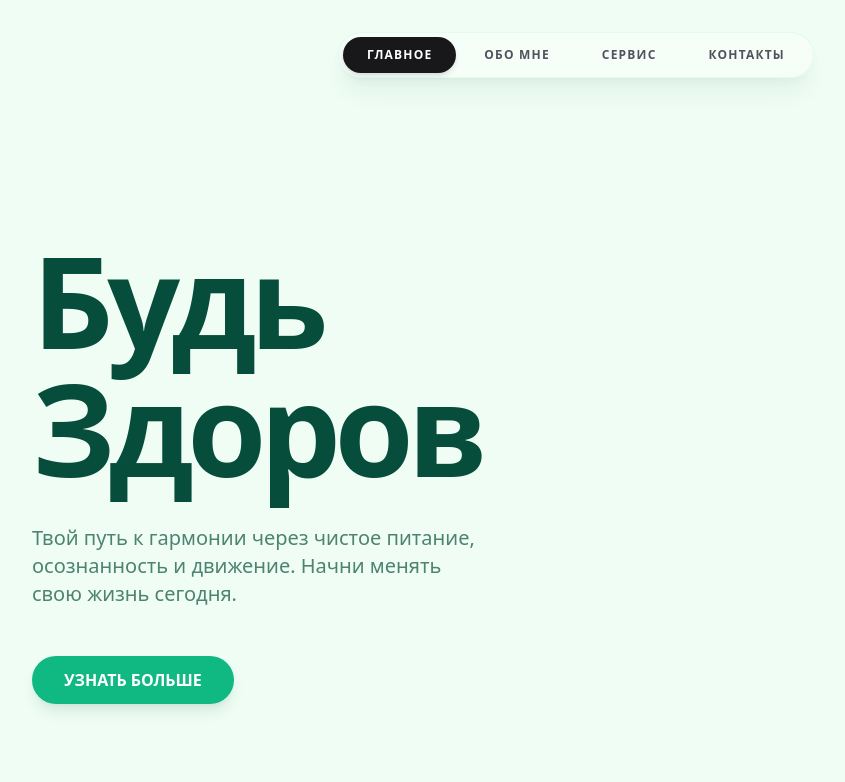
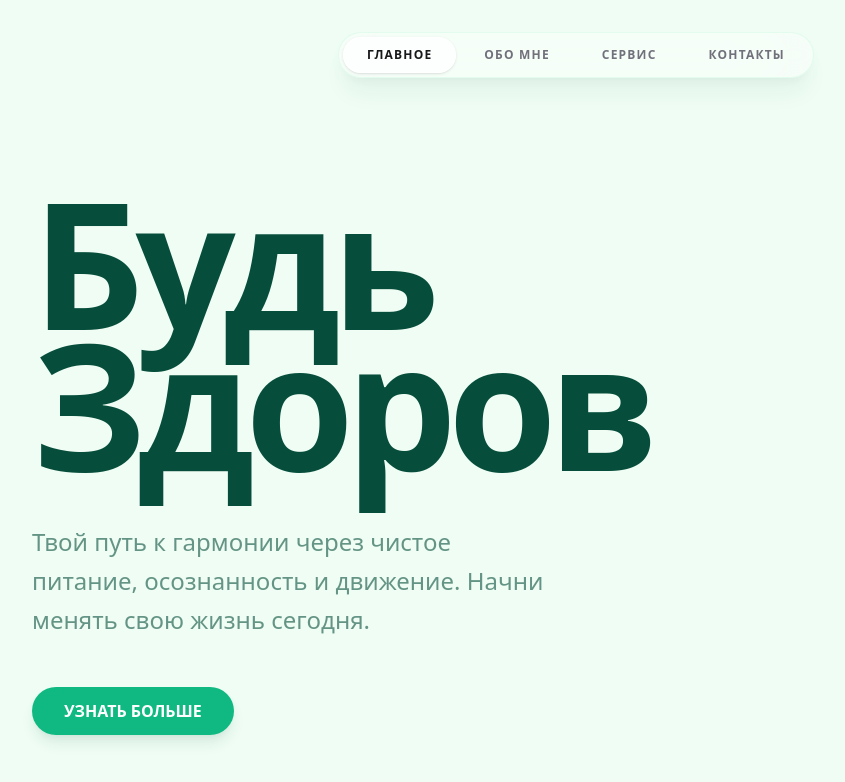
Before and after one commit to Noh-sh/bud-zdorov-, a Next.js app: page / in a window 1280 px wide. Shown: the top 782 px of the page, without its empty margins (64-909 px from the left). Built offline with nearby package versions, Linux system fonts and the light colour scheme; a web font is replaced by a local one.

Commit message:
zamenil v navigatore cvet knopki na tip likvidglss

```diff
--- a/package.json
+++ b/package.json
@@ -9,6 +9,7 @@
     "lint": "eslint"
   },
   "dependencies": {
+    "framer-motion": "^12.38.0",
     "next": "16.2.4",
     "react": "19.2.4",
     "react-dom": "19.2.4"
--- a/src/app/about/page.tsx
+++ b/src/app/about/page.tsx
@@ -3,12 +3,12 @@ import React from "react";
 export default function AboutPage() {
   return (
     <div className="flex-1 flex items-center justify-center p-8 animate-fade">
-      <div className="max-w-xl text-center space-y-8 animate-slide-up">
-        <h2 className="font-playfair text-4xl lg:text-5xl font-bold tracking-tight text-foreground">
+      <div className="max-w-xl w-full bg-white/30 backdrop-blur-3xl p-12 rounded-[3.5rem] border border-white/50 shadow-2xl shadow-emerald-900/5 animate-slide-up">
+        <h2 className="font-playfair text-4xl lg:text-5xl font-bold tracking-tight text-foreground mb-8 text-center">
           ОБО МНЕ
         </h2>
-        <p className="text-lg text-foreground/70 leading-relaxed font-medium">
-          Я помогаю людям находить баланс между современным ритмом жизни и истинными потребностями организма. Мой подход основан на науке и любви к природе.
+        <p className="text-xl text-foreground/70 leading-relaxed font-serif italic text-center">
+          Я верю, что здоровье — это не просто отсутствие болезней, а гармония души и тела. Моя миссия — помочь вам найти этот баланс через осознанный подход к каждому дню.
         </p>
       </div>
     </div>
--- a/src/app/page.tsx
+++ b/src/app/page.tsx
@@ -3,11 +3,11 @@ import React from "react";
 export default function Home() {
   return (
     <div className="flex-1 flex flex-col justify-end p-12 lg:p-24 animate-fade">
-      <div className="max-w-2xl animate-slide-up">
-        <h1 className="font-playfair text-6xl lg:text-9xl font-bold tracking-tighter text-foreground leading-none">
-          Будь Здоров
+      <div className="max-w-4xl animate-slide-up">
+        <h1 className="font-playfair text-7xl lg:text-[11rem] font-black tracking-[-0.05em] text-foreground leading-[0.8] mb-12">
+          Будь<br />Здоров
         </h1>
-        <p className="mt-8 text-lg lg:text-xl font-medium text-foreground/70 max-w-md">
+        <p className="text-xl lg:text-2xl font-medium text-foreground/60 max-w-lg leading-relaxed">
           Твой путь к гармонии через чистое питание,
           осознанность и движение. Начни менять свою жизнь сегодня.
         </p>
--- a/src/components/Navbar.tsx
+++ b/src/components/Navbar.tsx
@@ -1,5 +1,6 @@
 "use client";
 
+import { motion, AnimatePresence } from "framer-motion";
 import Link from "next/link";
 import { usePathname } from "next/navigation";
 import React from "react";
@@ -23,13 +24,25 @@ export default function Navbar() {
             <Link
               key={item.href}
               href={item.href}
-              className={`relative px-6 py-2.5 text-xs font-bold tracking-widest transition-all rounded-full ${
-                isActive
-                  ? "bg-zinc-900 text-white shadow-md shadow-black/10"
-                  : "text-zinc-600 hover:text-zinc-900"
+              className={`relative px-6 py-2.5 text-xs font-bold tracking-widest transition-colors duration-300 rounded-full ${
+                isActive ? "text-zinc-900" : "text-zinc-500 hover:text-zinc-800"
               }`}
             >
-              {item.name}
+              <AnimatePresence>
+                {isActive && (
+                  <motion.div
+                    layoutId="active-nav-pill"
+                    className="absolute inset-0 bg-white/60 backdrop-blur-xl border border-white/80 rounded-full shadow-sm"
+                    initial={false}
+                    transition={{
+                      type: "spring",
+                      stiffness: 400,
+                      damping: 38
+                    }}
+                  />
+                )}
+              </AnimatePresence>
+              <span className="relative z-10 uppercase">{item.name}</span>
             </Link>
           );
         })}
```
Also changed, not shown: 1 other file (tests, documents, lock files or other folders).
